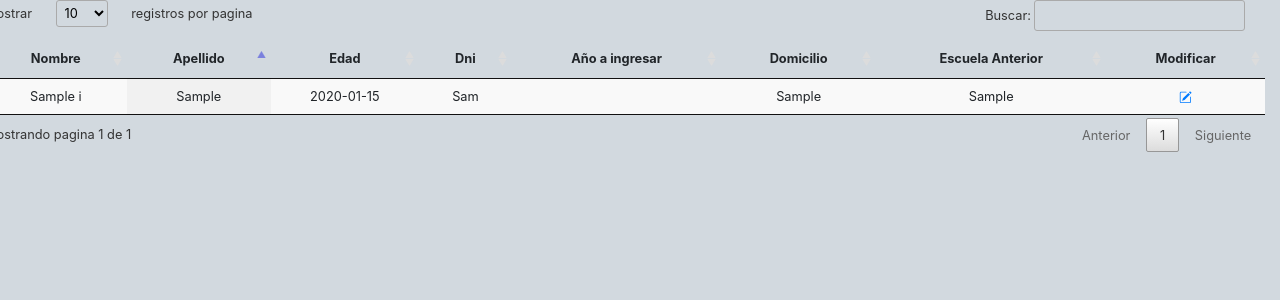
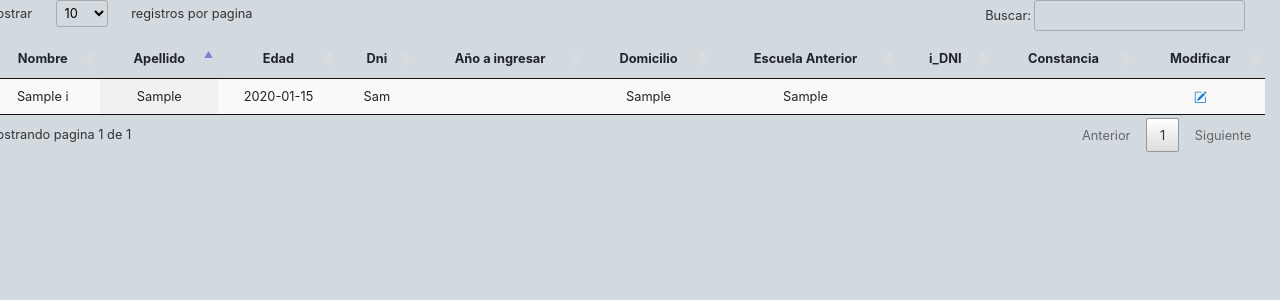
Before and after one commit to GonzaloSilvero/Inscripciones-Remotas, a PHP site: page /panel.php in a window 1280 px wide. Shown: the part 31-331 px from the top of the page. Run offline with PHP 8.4, Linux system fonts and the light colour scheme; the visitor is signed in with stand-in values (Sample User, id 1); tables that the repository leaves empty hold one stand-in row (values such as "Sample post"); data that the repository does not hold is empty; some libraries are stand-ins or nearby versions.

Commit message:
arreglos

```diff
--- a/alumno.php
+++ b/alumno.php
@@ -45,13 +45,13 @@ if(isset($_REQUEST["existe"])){
 					<h6>Adjuntar DNI</h6>
 				<div class="custom-file">
 				    <input type="file" class="custom-file-input" id="inputGroupFile01" aria-describedby="inputGroupFileAddon01">
-				    <label class="custom-file-label" for="inputGroupFile01">Subir Foto</label>
+				    <label class="custom-file-label" name="ImagDNI_A" for="inputGroupFile01">Subir Foto</label>
 				</div><br>
 
 					<h6>Adjuntar Constancia</h6>
 				<div class="custom-file">
 				  <input type="file" class="custom-file-input" id="inputGroupFile01" aria-describedby="inputGroupFileAddon01">
-				  <label class="custom-file-label" for="inputGroupFile01">Subir Foto</label>
+				  <label class="custom-file-label" name="constancia" for="inputGroupFile01">Subir Foto</label>
 				</div><br>
 
 					<button class="btn btn-lg btn-secondary btn-block mt-4" name="ida" type="submit">Ingresar</button>
--- a/conexion.php
+++ b/conexion.php
@@ -1,3 +1,3 @@
 <?php
-    $conexion = new mysqli("localhost", "u761283263_eest14", "Sorteo14","u761283263_sorteo");
+    $conexion = new mysqli("92.249.44.52", "u761283263_eest14", "Sorteo14","u761283263_sorteo");
 ?>
--- a/panel.php
+++ b/panel.php
@@ -57,7 +57,8 @@
 							<th>Año a ingresar</th>
 							<th>Domicilio</th>
 							<th>Escuela Anterior</th>
-
+							<th>i_DNI</th>
+							<th>Constancia</th>
 							<th>Modificar</th>
 						</tr>
 					</thead>
@@ -71,9 +72,12 @@
 								<td><?php echo $row['Edad']; ?></td>
 								<td><?php echo $row['dni']; ?></td>
 								<td><?php echo $row['año_a_ingresar']; ?></td>
-
 								<td><?php echo $row['Domicilio'] ?> </td>
 								<td><?php echo $row['Escuela_A']; ?></td>
+								<td></td>
+
+								<td></td>
+
 
 								<td><a href="modificar.php?id=<?php echo $row['ID']; ?>"><svg width="1em" height="1em" viewBox="0 0 16 16" class="bi bi-pencil-square" fill="currentColor" xmlns="http://www.w3.org/2000/svg%22%3E">
                                 <path d="M15.502 1.94a.5.5 0 0 1 0 .706L14.459 3.69l-2-2L13.502.646a.5.5 0 0 1 .707 0l1.293 1.293zm-1.75 2.456l-2-2L4.939 9.21a.5.5 0 0 0-.121.196l-.805 2.414a.25.25 0 0 0 .316.316l2.414-.805a.5.5 0 0 0 .196-.12l6.813-6.814z"/>
```
